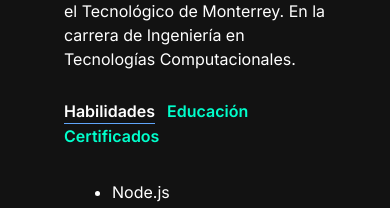
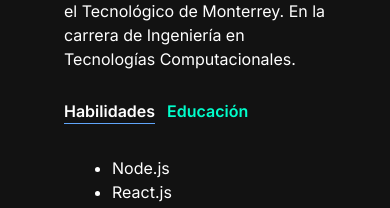
Before and after one commit to EugenioPedraza/portafolio, a Next.js app: page / in a window 390 px wide. Shown: the part 1140-1348 px from the top of the page. Built offline with nearby package versions, Linux system fonts and the light colour scheme.

Commit message:
cambios y cambios

```diff
--- a/src/app/components/AboutSection.jsx
+++ b/src/app/components/AboutSection.jsx
@@ -71,7 +71,6 @@ const AboutSection = () => {
                     <div className="mt-7">
                         <TabButton selectTab={() => handleTabChange("skills")} active={tab === "skills"}>Habilidades</TabButton>
                         <TabButton selectTab={() => handleTabChange("education")} active={tab === "education"}>Educación</TabButton>
-                        <TabButton selectTab={() => handleTabChange("certifications")} active={tab === "certifications"}>Certificados</TabButton>
                     </div>
                     <div className="mt-8">
                         {TAB_DATA.find((t) => t.id === tab).content}
--- a/src/app/components/EmailSection.jsx
+++ b/src/app/components/EmailSection.jsx
@@ -45,7 +45,7 @@ const EmailSection = () => {
   };
 
   return (
-    <section className="grid md:grid-cols-2 my-12 md:my-12 py-24 gap-4 relative">
+    <section id = "contact" className="grid md:grid-cols-2 my-12 md:my-12 py-24 gap-4 relative">
       <div className="z-10">
         <h5 className="text-xl font-bold text-white my-2">¡Contáctame!</h5>
         <p className="text-[#ADB7BE] mb-4 max-w-md">
--- a/src/app/components/ProjectSections.jsx
+++ b/src/app/components/ProjectSections.jsx
@@ -56,6 +56,7 @@ const ProjectSections = () => {
   );
   return (
     <>
+    <section id="projects" className = "bg-[#121212]">
         <h2 className = "text-center text-4xl font-bold text-white mt-4 py-10">
         Mis Proyectos
         </h2>
@@ -76,6 +77,7 @@ const ProjectSections = () => {
             />
         ))}
         </div>
+        </section>
     </>
   );
 };
--- a/src/app/globals.css
+++ b/src/app/globals.css
@@ -1,3 +1,7 @@
 @tailwind base;
 @tailwind components;
 @tailwind utilities;
+
+html {
+    scroll-behavior: smooth;
+}
```
